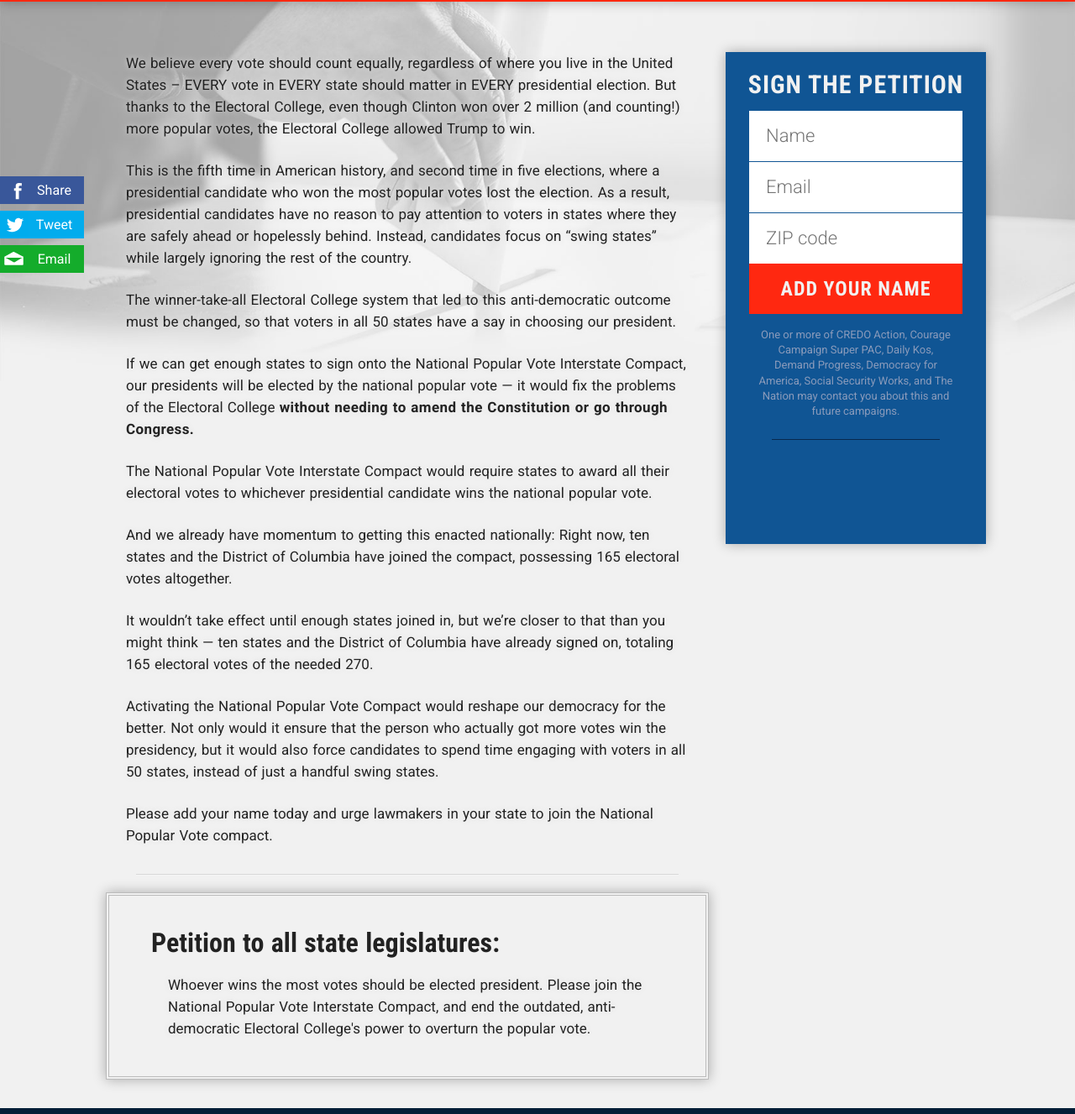
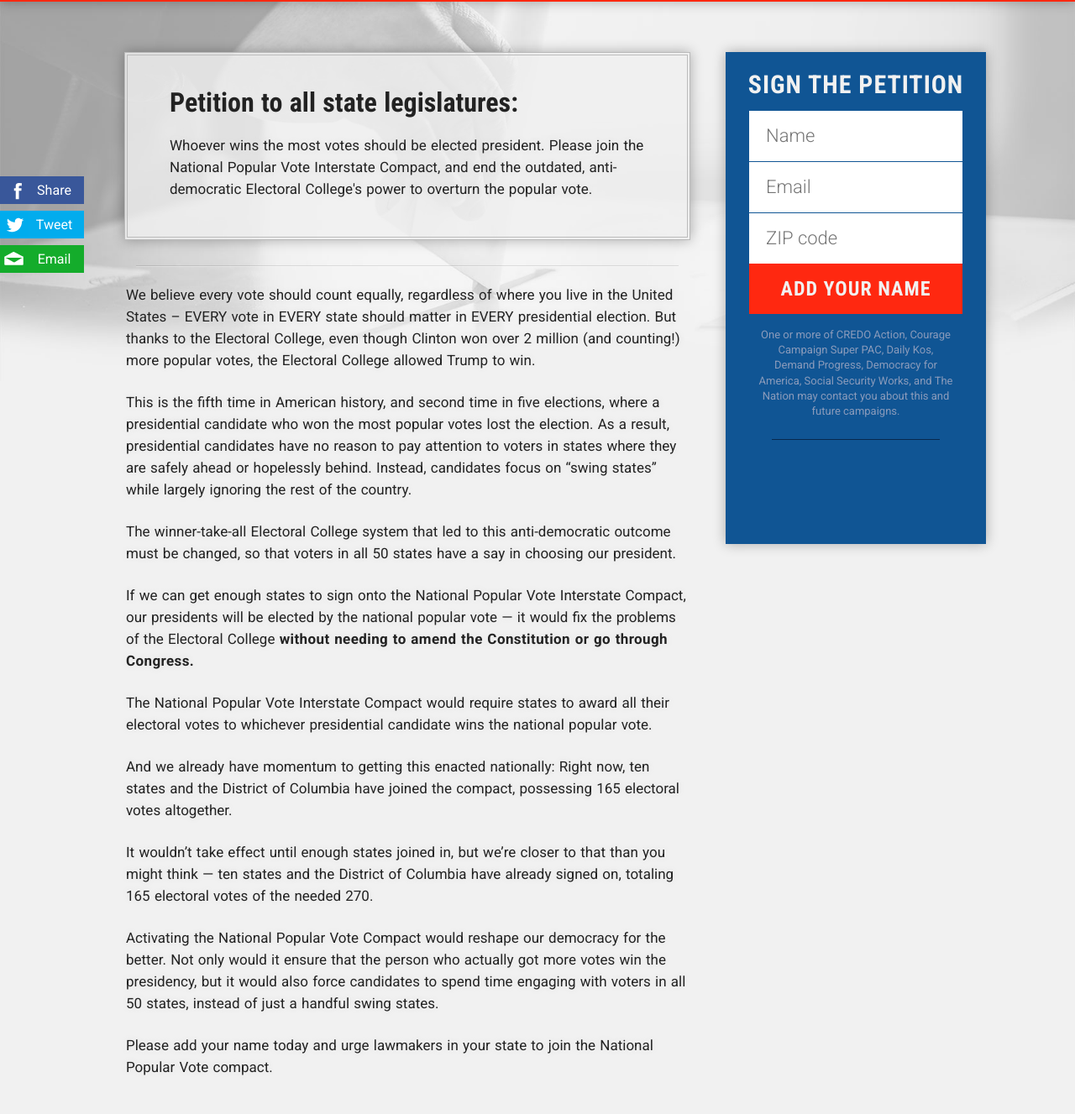
Before and after one commit to demand-progress/fix-the-electoral-college-www, a website built with webpack: page index.html in a window 1280 px wide. Shown: the part 133-1460 px from the top of the page at 84% size. Built offline with nearby package versions, Linux system fonts and the light colour scheme; files whose address does not match are found by name.

Commit message:
Moved petition text from bottom to top

```diff
--- a/css/index.css
+++ b/css/index.css
@@ -175,6 +175,7 @@ header .headlines h1 a span {
 	height: 0;
     border-bottom: 1px solid rgba(255, 255, 255, 0.3);
     border-top: 1px solid rgba(0, 0, 0, 0.1);
+    margin-bottom: 20px;
 	width: 90%;
 }
 
@@ -466,16 +467,16 @@ button {
     }
 }
 section.more-info {
-    background-color: #f1f1f1;
+    background-color: rgba(241, 241, 241, 0.8);
     border: 4px double #bbb;
     box-shadow: 0 0 14px rgba(0, 0, 0, 0.3);
-    margin: 20px 0 0;
+    margin: 0 22px 30px;
     padding: 20px 50px;
     position: relative;
 }
 section.more-info p {
     max-width: 830px;
-    padding: 0 20px 24px;
+    padding: 0 0 24px;
 }
 @media screen and (max-width: 769px) {
     section.more-info p {
--- a/index.html
+++ b/index.html
@@ -86,6 +86,16 @@
                 <!-- .action-wrapper -->
 
                 <div class="petition">
+
+                    <section class="more-info">
+                        <h3>Petition to all state legislatures:</h3>
+                        <p>
+                            Whoever wins the most votes should be elected president. Please join the National Popular Vote Interstate Compact, and end the outdated, anti-democratic Electoral College's power to overturn the popular vote.
+                        </p>
+                    </section>
+
+                    <hr>
+
                     <p>
                         We believe every vote should count equally, regardless of where you live in the United States &ndash; EVERY vote in EVERY state should matter in EVERY presidential election. But thanks to the Electoral College, even though Clinton won over 2 million (and counting!) more popular votes, the Electoral College allowed Trump to win.
                     </p>
@@ -113,16 +123,7 @@
                     <p>
                         Please add your name today and urge lawmakers in your state to join the National Popular Vote compact.
                     </p>
-                    <hr>
-
-                    <section class="more-info">
-                        <h3>Petition to all state legislatures:</h3>
-                        <p>
-                            Whoever wins the most votes should be elected president. Please join the National Popular Vote Interstate Compact, and end the outdated, anti-democratic Electoral College's power to overturn the popular vote.
-                        </p>
-                        <a href="#" class="sign-the-petition animated-scroll hide-on-desktop" data-target=".action">SIGN THE PETITION</a>
-                    </section>
-
+                    <a href="#" class="sign-the-petition animated-scroll hide-on-desktop" data-target=".action">SIGN THE PETITION</a>
                 </div>
                 <!-- .petition -->
             </div>
```
